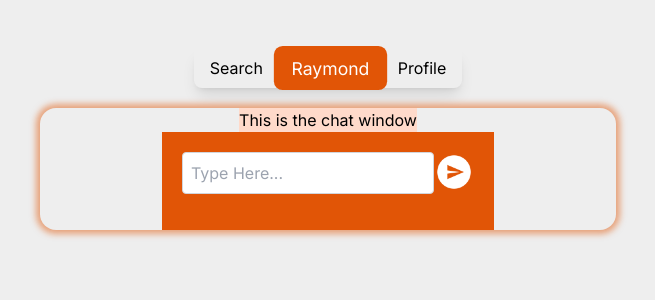
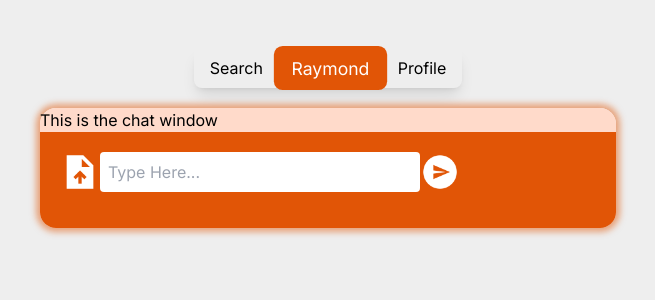
Before and after one commit to natelalor/resumate, a Next.js app: page /raymond in a window 1280 px wide. Shown: the top 300 px of the page, without its empty margins (312-967 px from the left). Built offline with nearby package versions, Linux system fonts and the light colour scheme.

Commit message:
implemented file upload capabilities & icon

```diff
--- a/src/app/raymond/components/ChatBar.tsx
+++ b/src/app/raymond/components/ChatBar.tsx
@@ -7,9 +7,13 @@ import { useRouter } from 'next/navigation';
 export default function ChatBar() {
 
     return (
-        <div className="">
+        <div className="flex">
             <form className="flex p-5">
-                <input type="text" id="respond" name="respond" placeholder="Type Here..." className="mb-4 p-2 border border-gray-300 rounded" />
+            <input type="file" id="file-upload" className="hidden" />
+            <label htmlFor="file-upload" className="cursor-pointer w-10 h-10 rounded-full">
+                <img src="./images/file_upload.png" alt="Upload File" className="w-full h-full" />
+            </label>
+                            <input type="text" id="respond" name="respond" placeholder="Type Here..." className="mb-4 p-2 w-80 border-gray-300 rounded" />
                 <button type="submit" className="w-10 h-10 rounded-full">
                     <img src="./images/send-circle.png" alt="Submit" className="w-full h-full" />
                 </button>
--- a/src/app/raymond/page.tsx
+++ b/src/app/raymond/page.tsx
@@ -18,11 +18,11 @@ export default function Raymond() {
       {/* body container */}
       <div className="flex flex-col items-center max-w-xl w-full shadow-orange rounded-2xl">
         {/* chat window */}
-        <div className="flex bg-theme-orange-super-light">
+        <div className="flex w-full bg-theme-orange-super-light rounded-tl-2xl rounded-tr-2xl">
           <ChatWindow />
         </div>
         {/* chat response bar */}
-        <div className="flex bg-theme-orange">
+        <div className="flex w-full bg-theme-orange rounded-bl-2xl rounded-br-2xl">
           <ChatBar />
         </div>
       </div>
```
Also changed, not shown: public/images/file_upload.png (added).
